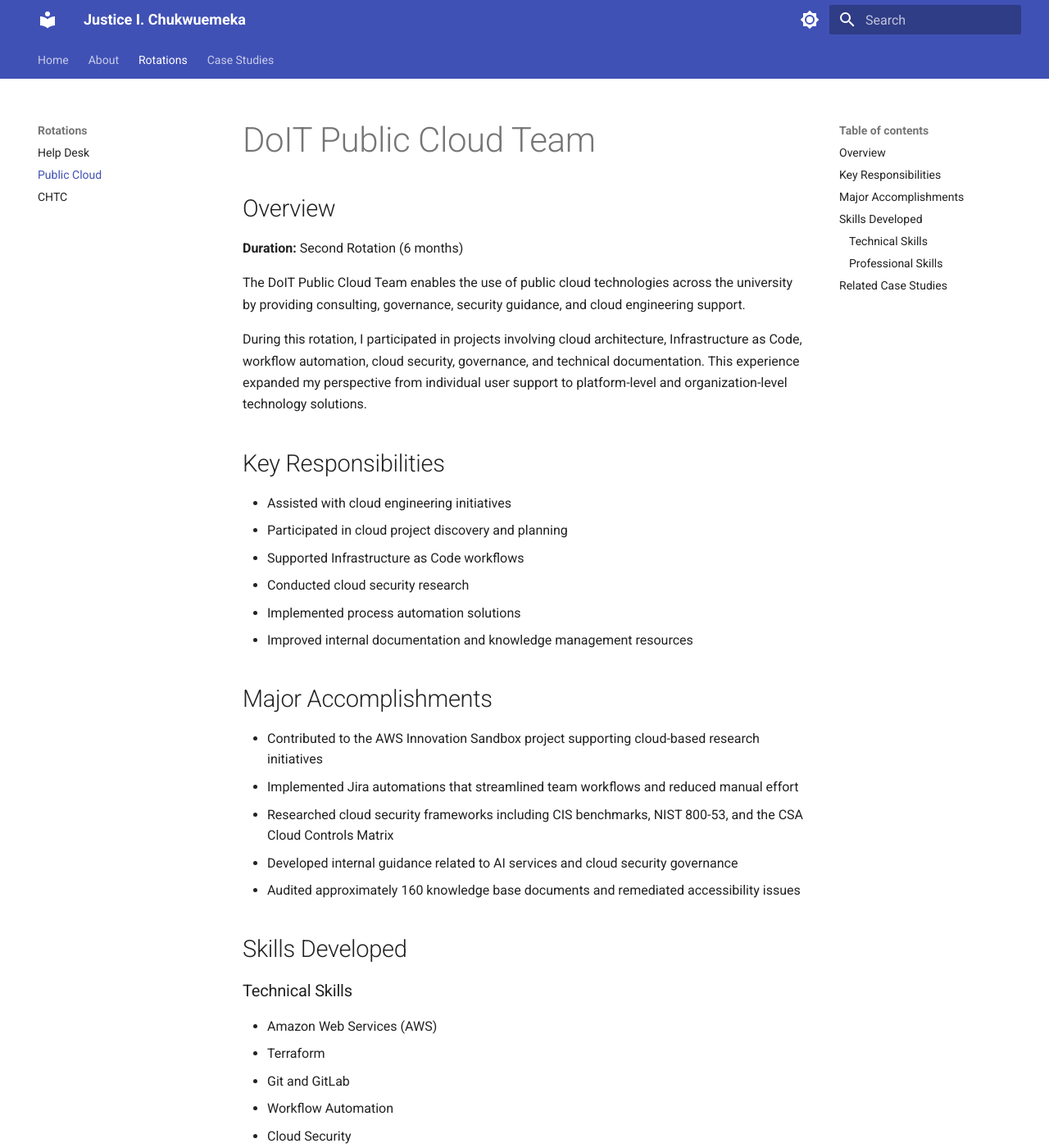
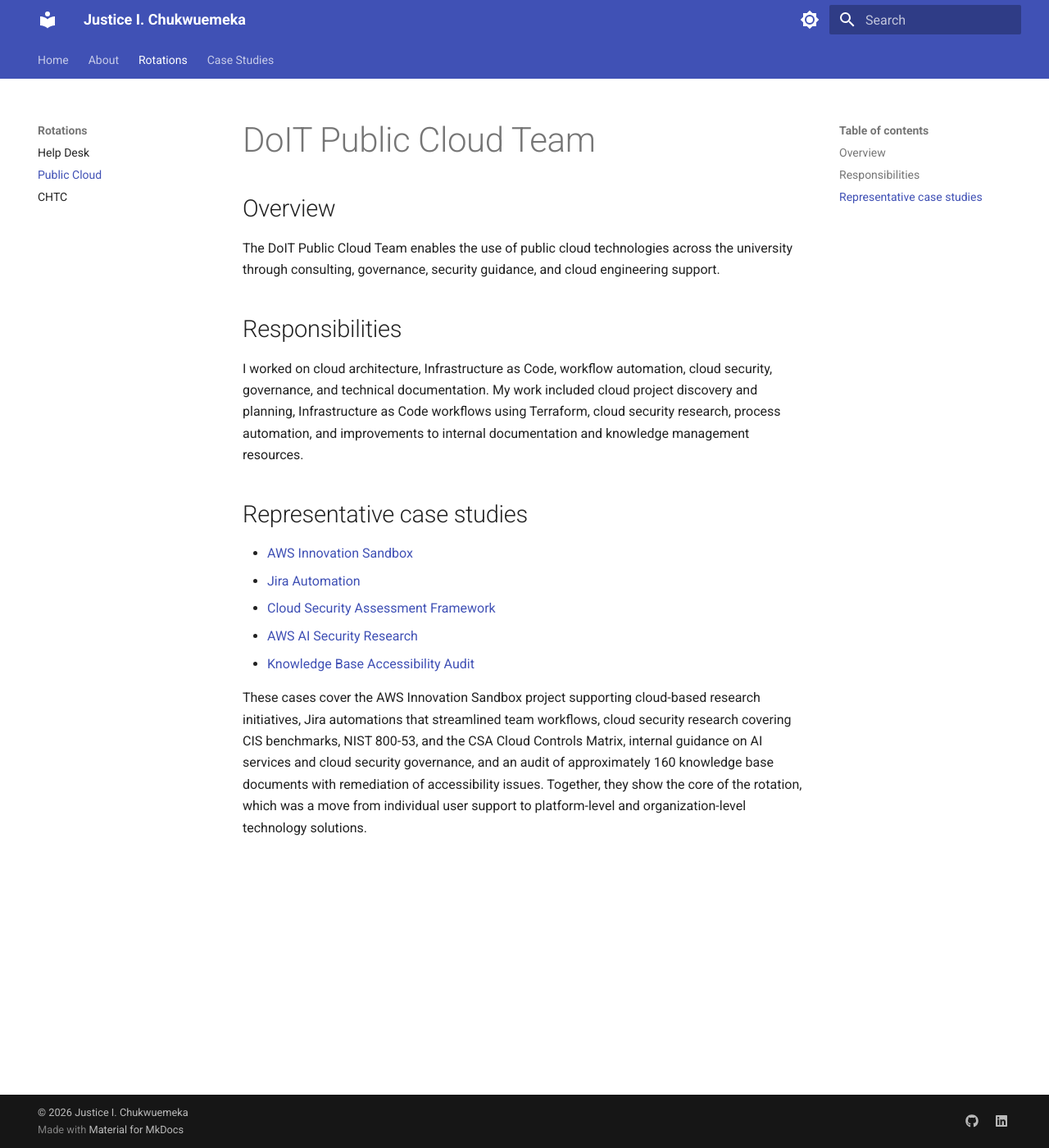
Before and after one commit to Testygen01/portfolio, an MkDocs documentation site: the page built from docs/rotations/public-cloud-summary.md, in a window 1280 px wide and 1400 px high. Shown: the whole window at 82% size. Built offline with MkDocs 1.6.1 and Material for MkDocs 9.7.7, drawn with Linux system fonts in a browser that asks for light colours; some of the changed text lies outside the part shown.

Commit message:
Rewrite Rotations summaries with linked case studies

```diff
--- a/docs/rotations/public-cloud-summary.md
+++ b/docs/rotations/public-cloud-summary.md
@@ -2,52 +2,18 @@
 
 ## Overview
 
-**Duration:** Second Rotation (6 months)
+The DoIT Public Cloud Team enables the use of public cloud technologies across the university through consulting, governance, security guidance, and cloud engineering support.
 
-The DoIT Public Cloud Team enables the use of public cloud technologies across the university by providing consulting, governance, security guidance, and cloud engineering support.
+## Responsibilities
 
-During this rotation, I participated in projects involving cloud architecture, Infrastructure as Code, workflow automation, cloud security, governance, and technical documentation. This experience expanded my perspective from individual user support to platform-level and organization-level technology solutions.
+I worked on cloud architecture, Infrastructure as Code, workflow automation, cloud security, governance, and technical documentation. My work included cloud project discovery and planning, Infrastructure as Code workflows using Terraform, cloud security research, process automation, and improvements to internal documentation and knowledge management resources.
 
-## Key Responsibilities
+## Representative case studies
 
-- Assisted with cloud engineering initiatives
-- Participated in cloud project discovery and planning
-- Supported Infrastructure as Code workflows
-- Conducted cloud security research
-- Implemented process automation solutions
-- Improved internal documentation and knowledge management resources
+- [AWS Innovation Sandbox](../case-studies/public-cloud/aws-innovation-sandbox.md)
+- [Jira Automation](../case-studies/public-cloud/jira-automation.md)
+- [Cloud Security Assessment Framework](../case-studies/public-cloud/cloud-security-assessment.md)
+- [AWS AI Security Research](../case-studies/public-cloud/aws-ai-security-research.md)
+- [Knowledge Base Accessibility Audit](../case-studies/public-cloud/knowledge-base-accessibility-audit.md)
 
-## Major Accomplishments
-
-- Contributed to the AWS Innovation Sandbox project supporting cloud-based research initiatives
-- Implemented Jira automations that streamlined team workflows and reduced manual effort
-- Researched cloud security frameworks including CIS benchmarks, NIST 800-53, and the CSA Cloud Controls Matrix
-- Developed internal guidance related to AI services and cloud security governance
-- Audited approximately 160 knowledge base documents and remediated accessibility issues
-
-## Skills Developed
-
-### Technical Skills
-
-- Amazon Web Services (AWS)
-- Terraform
-- Git and GitLab
-- Workflow Automation
-- Cloud Security
-- Cloud Governance
-
-### Professional Skills
-
-- Requirements Gathering
-- Technical Research
-- Project Documentation
-- Process Improvement
-- Cross-Team Collaboration
-
-## Related Case Studies
-
-- AWS Innovation Sandbox
-- Jira Automation
-- Cloud Security Assessment
-- AWS AI Security Research
-- Knowledge Base Accessibility Audit
+These cases cover the AWS Innovation Sandbox project supporting cloud-based research initiatives, Jira automations that streamlined team workflows, cloud security research covering CIS benchmarks, NIST 800-53, and the CSA Cloud Controls Matrix, internal guidance on AI services and cloud security governance, and an audit of approximately 160 knowledge base documents with remediation of accessibility issues. Together, they show the core of the rotation, which was a move from individual user support to platform-level and organization-level technology solutions.
```
Also changed, not shown: docs/rotations/chtc-summary.md (+9 -41 lines), docs/rotations/help-desk-summary.md (+9 -42 lines).
